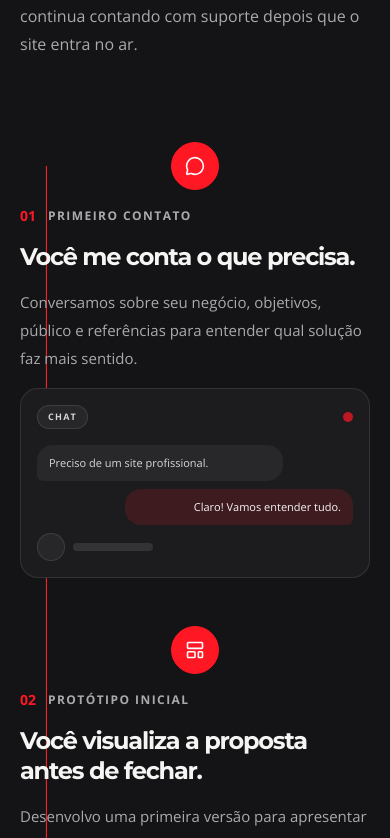
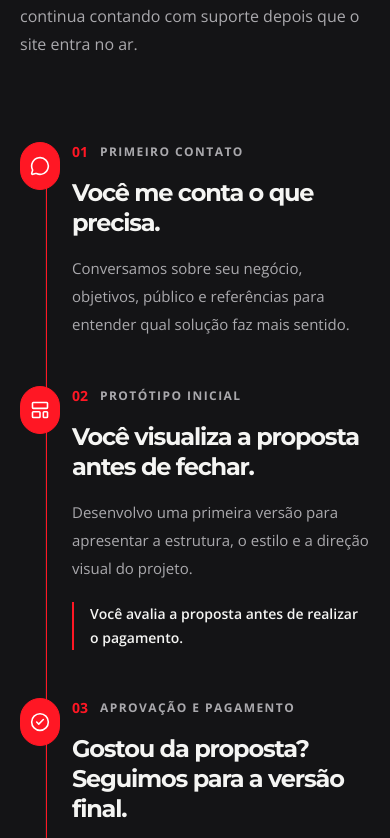
Before and after one commit to leolocs/leolocs_website, a React (Vite) app: page / in a window 390 px wide. Shown: the part 4286-5124 px from the top of the page. Built offline with nearby package versions, Linux system fonts and the light colour scheme.

Commit message:
Ajustes da seção de como funciona versoa mobile

```diff
--- a/package.json
+++ b/package.json
@@ -28,6 +28,6 @@
     "postcss": "^8.5.26",
     "tailwindcss": "^3.4.13",
     "typescript": "^7.0.2",
-    "vite": "^8.2.2"
+    "vite": "^8.3.0"
   }
 }
--- a/src/sections/Process.tsx
+++ b/src/sections/Process.tsx
@@ -265,11 +265,11 @@ function ProcessSection() {
                 <article
                   key={step.id}
                   data-process-step={step.id}
-                  className="relative grid gap-4 py-5 md:grid-cols-[minmax(260px,1fr)_80px_minmax(0,1fr)] md:items-center md:gap-10 md:py-10"
+                  className="relative grid grid-cols-[40px_minmax(0,1fr)] gap-3 py-5 sm:gap-4 md:grid-cols-[minmax(260px,1fr)_80px_minmax(0,1fr)] md:items-center md:gap-10 md:py-10"
                 >
                   <div className="hidden md:block">{renderMicrovisual(step)}</div>
 
-                  <div className="relative z-10 flex justify-center">
+                  <div className="relative z-10 flex justify-start md:justify-center">
                     <div
                       ref={(element) => {
                         nodeRefs.current[index] = element;
@@ -314,7 +314,6 @@ function ProcessSection() {
                     )}
                   </div>
 
-                  <div className="md:hidden">{renderMicrovisual(step)}</div>
                 </article>
               );
             })}
```
Also changed, not shown: 1 other file (tests, documents, lock files or other folders).
